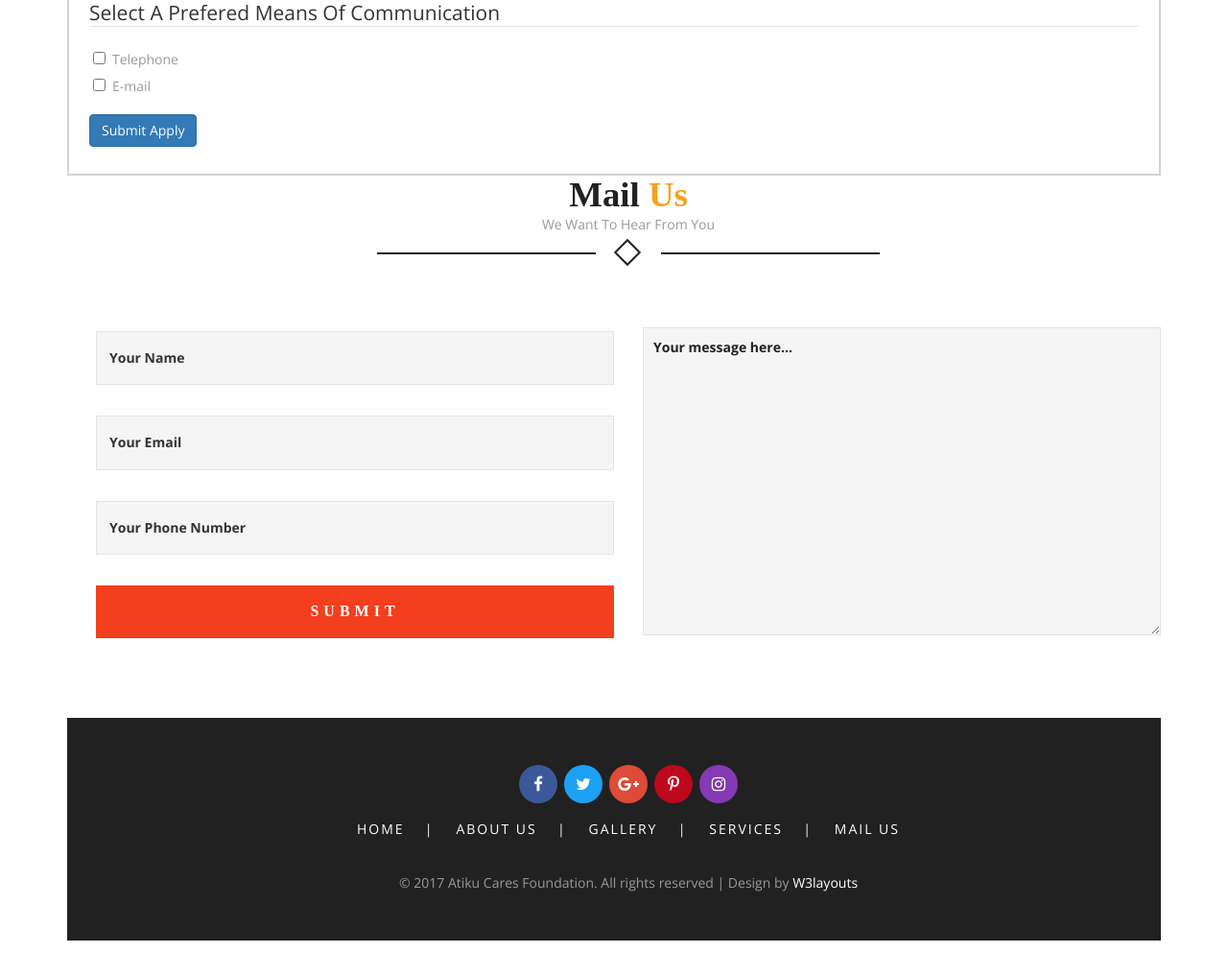
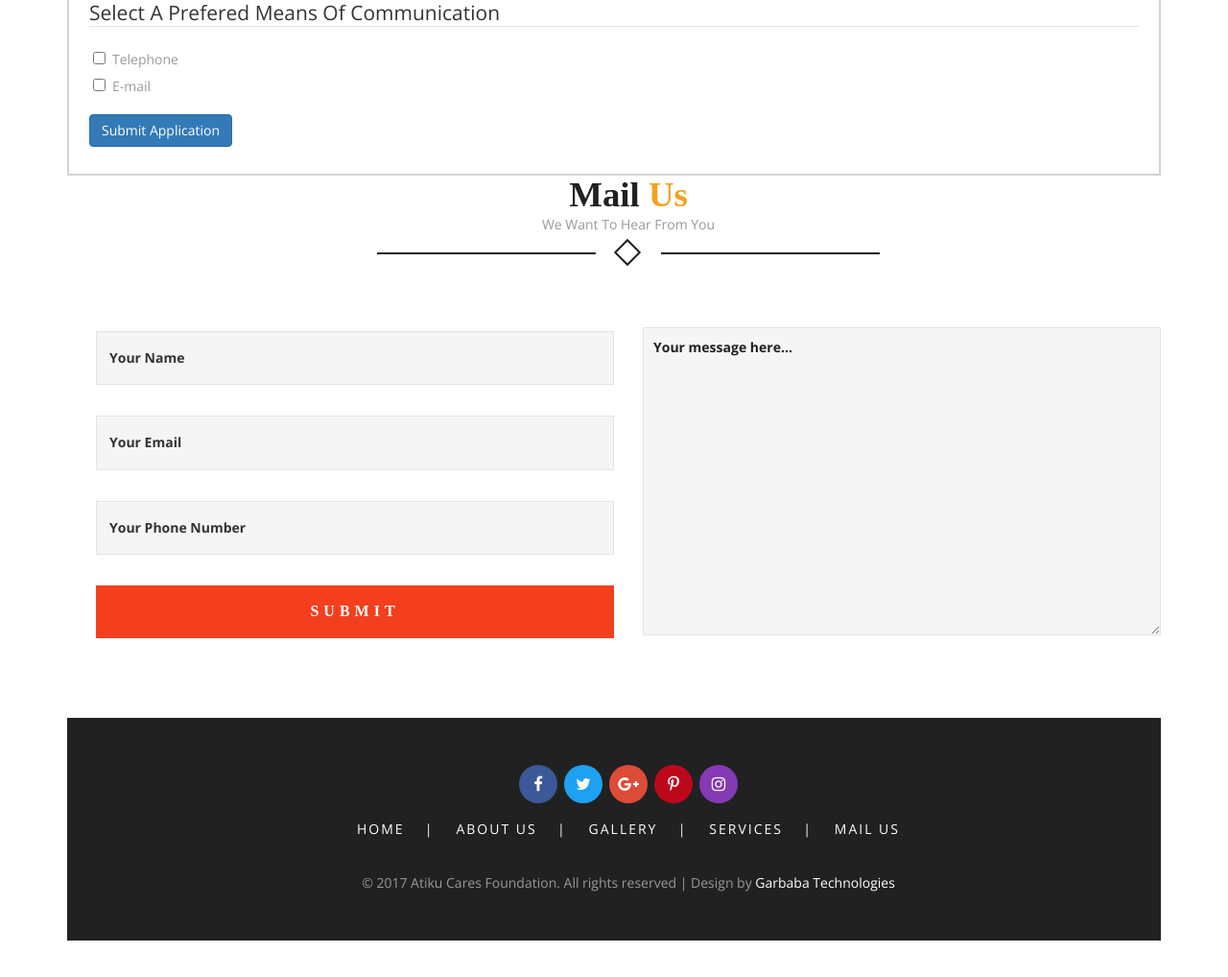
Before and after one commit to kelechi2020/carefound, a Django app: page / in a window 1280 px wide. Shown: the part 2078-3096 px from the top of the page at 96% size. Run offline with Django 3.2, Linux system fonts and the light colour scheme; some libraries are stand-ins or nearby versions; some web fonts are replaced.

Commit message:
effect changes by abdullahi

```diff
--- a/atiku/models.py
+++ b/atiku/models.py
@@ -34,7 +34,7 @@ class ApplicantInfo (models.Model):
     communication_means2 = models.NullBooleanField(verbose_name='Second Means Of Communication')
 
     def __str__(self):
-        return self.first_name + '  ' + self.last_name + '   '  + 'From ' + self.state + '  ' + 'State' + '  ' + self.local_government
+        return self.first_name + ' ' + self.last_name + '  ' + '-- ' + self.state + '  ' + 'State,' + '  ' + self.local_government + ' ' +'Local Government'
 
 class LocalGovernment(models.Model):
     name = models.CharField(max_length=50)
--- a/atikucare/settings.py
+++ b/atikucare/settings.py
@@ -21,7 +21,7 @@ PROJECT_ROOT = os.path.abspath(os.path.join(os.path.dirname(__file__), "..", "..
 STATICFILES_DIRS = (
     os.path.join(BASE_DIR, 'atiku/static'),
 )
-print(STATICFILES_DIRS)
+
 STATIC_ROOT = os.path.join(BASE_DIR, 'staticfiles')
 # Quick-start development settings - unsuitable for production
 # See https://docs.djangoproject.com/en/1.8/howto/deployment/checklist/
--- a/atikucare/urls.py
+++ b/atikucare/urls.py
@@ -8,6 +8,6 @@ urlpatterns = [
     url(r'^$', 'atiku.views.page', name='index'),
     url(r'^admin/', include(admin.site.urls)),
     url(r'^visualize/', 'atiku.view.visualize.page', name='visualize'),
-    url(r'^index/', 'atiku.views.page', name='home'),
+    url(r'^index', 'atiku.views.page', name='home'),
     url(r'^getdetails/', 'atiku.view.getdetails.getdetails', name='states'),
 ]
--- a/templates/index.html
+++ b/templates/index.html
@@ -273,7 +273,7 @@ Smartphone Compatible web template, free webdesigns for Nokia, Samsung, LG, Sony
 	</div>
 
 </div>
-<button type="submit" class="btn btn-primary">Submit Apply</button>
+<button type="submit" class="btn btn-primary">Submit Application</button>
 </form>
 </fieldset>
         {% block alert %}
@@ -404,7 +404,7 @@ Smartphone Compatible web template, free webdesigns for Nokia, Samsung, LG, Sony
 				<li><a href="#mail" class="scroll">Mail Us</a></li>
 			</ul>
 			<div class="copy-right">
-				<p>© 2017 Atiku Cares Foundation. All rights reserved | Design by <a href="http://w3layouts.com">W3layouts</a></p>
+				<p>© 2017 Atiku Cares Foundation. All rights reserved | Design by <a href="#">Garbaba Technologies</a></p>
 			</div>
 		</div>
 	</div>
```
Also changed, not shown: db.sqlite3.
